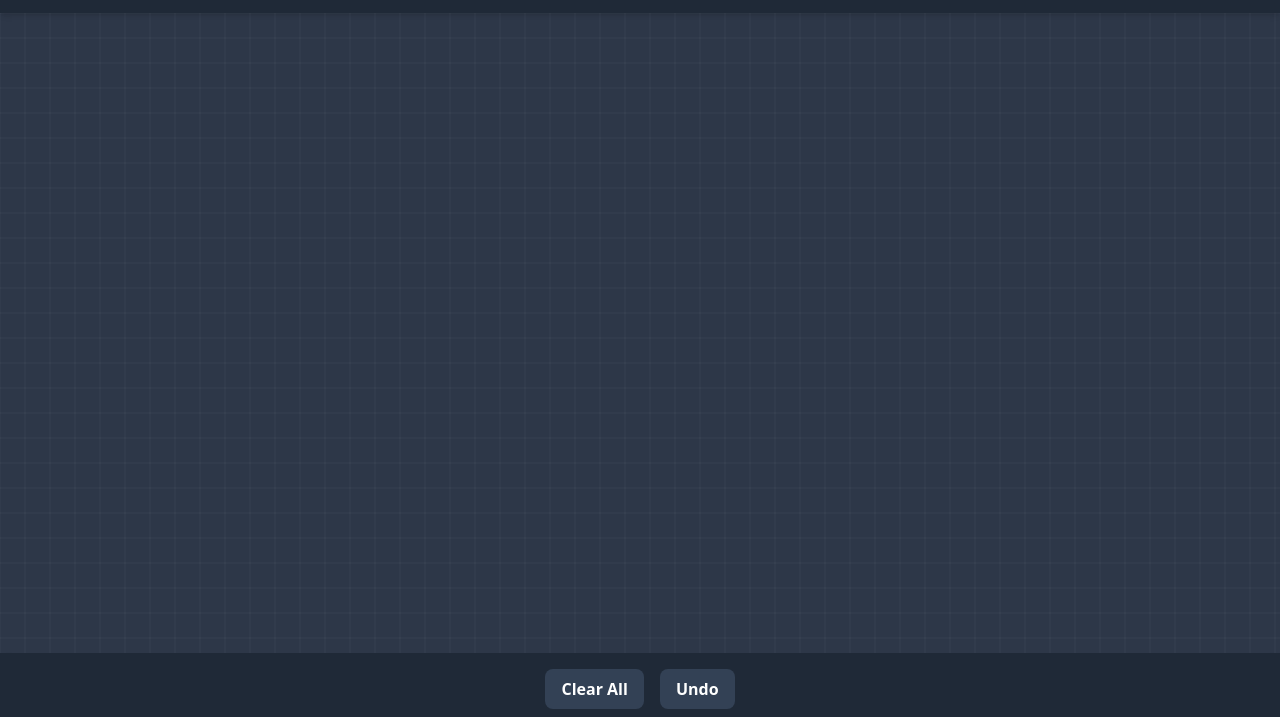
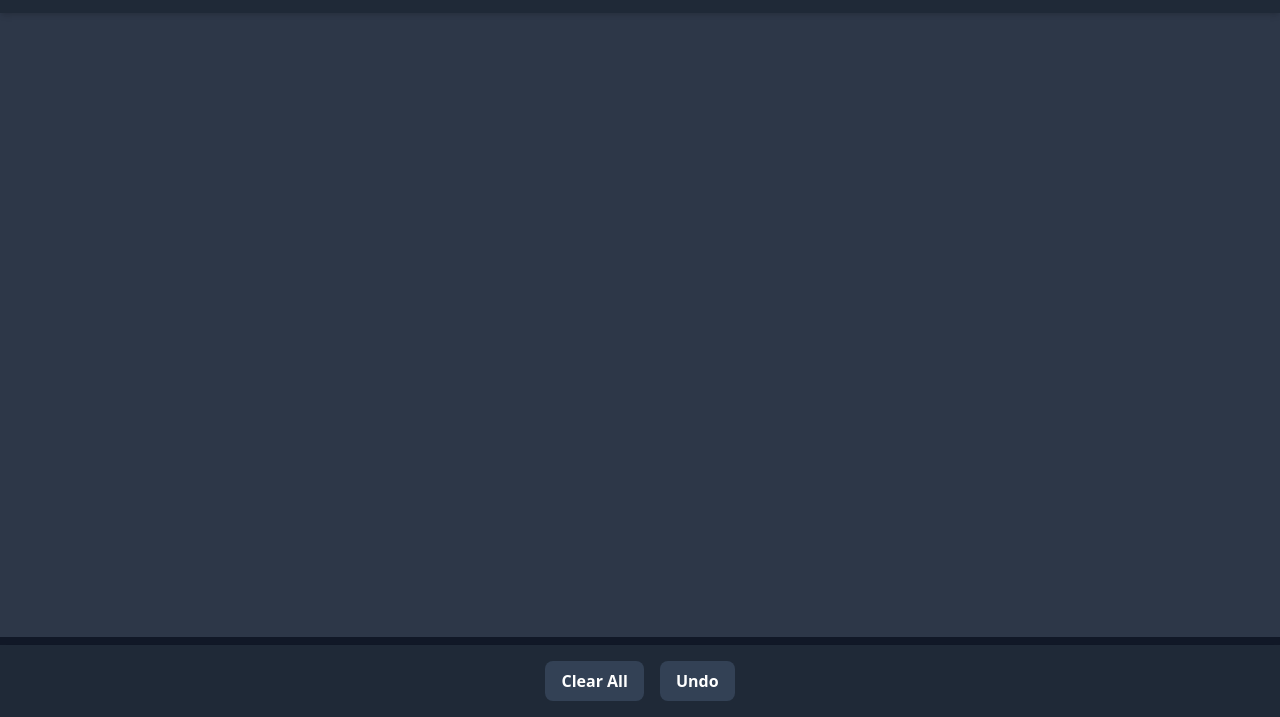
Before and after one commit to paaple1/pathconductor, a plain HTML site: page index.html in a window 1280 px wide. Shown: the part 83-800 px from the top of the page. Drawn offline with nearby package versions, Linux system fonts and the light colour scheme.

Commit message:
Update index.html

```diff
--- a/index.html
+++ b/index.html
@@ -6,7 +6,6 @@
     <title>Path Conductor</title>
     <script src="https://cdn.tailwindcss.com"></script>
     <style>
-        /* Make canvas follow parent element's size */
         html, body {
             height: 100%;
             margin: 0;
@@ -16,9 +15,12 @@
             height: 100vh;
             display: flex;
             flex-direction: column;
+            /* Add padding to the bottom to prevent the fixed footer from overlapping the canvas content */
+            padding-bottom: 80px;
+            box-sizing: border-box;
         }
         #canvas-container {
-            flex-grow: 1; /* Allow container to use all available space */
+            flex-grow: 1;
             position: relative;
         }
         canvas {
@@ -42,9 +44,10 @@
         <div id="canvas-container">
             <canvas id="drawingCanvas"></canvas>
         </div>
+    </div>
 
-        <!-- Control buttons -->
-        <footer class="p-4 bg-gray-800 shadow-md z-10 flex justify-center items-center gap-4">
+    <!-- Control buttons (Now fixed to the bottom) -->
+    <footer class="fixed bottom-0 w-full p-4 bg-gray-800 shadow-md z-20 flex justify-center items-center gap-4">
         <button id="clear-button" class="bg-slate-700 hover:bg-slate-800 text-white font-bold py-2 px-4 rounded-lg transition-colors duration-200">
             Clear All
         </button>
@@ -52,7 +55,6 @@
             Undo
         </button>
     </footer>
-    </div>
 
     <script>
         const canvas = document.getElementById('drawingCanvas');
@@ -61,44 +63,19 @@
         const clearButton = document.getElementById('clear-button');
         const undoButton = document.getElementById('undo-button');
 
-        const gridSize = 25;
-
         let points = [];
         let curves = [];
         let mousePos = { x: 0, y: 0 };
 
         function resizeCanvas() {
-            const rect = canvas.getBoundingClientRect();
-            canvas.width = rect.width;
-            canvas.height = rect.height;
+            const container = document.getElementById('canvas-container');
+            canvas.width = container.clientWidth;
+            canvas.height = container.clientHeight;
             draw();
         }
 
         window.addEventListener('resize', resizeCanvas);
         resizeCanvas();
-
-        function drawGrid() {
-            ctx.strokeStyle = 'rgba(255, 255, 255, 0.1)';
-            ctx.lineWidth = 0.5;
-            for (let x = 0; x <= canvas.width; x += gridSize) {
-                ctx.beginPath();
-                ctx.moveTo(x, 0);
-                ctx.lineTo(x, canvas.height);
-                ctx.stroke();
-            }
-            for (let y = 0; y <= canvas.height; y += gridSize) {
-                ctx.beginPath();
-                ctx.moveTo(0, y);
-                ctx.lineTo(canvas.width, y);
-                ctx.stroke();
-            }
-        }
-
-        function getSnappedCoords(x, y) {
-            const snappedX = Math.round(x / gridSize) * gridSize;
-            const snappedY = Math.round(y / gridSize) * gridSize;
-            return { x: snappedX, y: snappedY };
-        }
 
         function getProjectedPointOnLine(point, lineP1, lineP2) {
             const L2 = Math.pow(lineP2.x - lineP1.x, 2) + Math.pow(lineP2.y - lineP1.y, 2);
@@ -114,8 +91,6 @@
 
         function draw() {
             ctx.clearRect(0, 0, canvas.width, canvas.height);
-
-            drawGrid();
 
             ctx.strokeStyle = '#f7fafc';
             ctx.lineWidth = 6;
@@ -194,6 +169,7 @@
             const rect = canvas.getBoundingClientRect();
             let pointToPush = { x: e.clientX - rect.left, y: e.clientY - rect.top };
 
+            // When placing the control point (p1) of a subsequent curve, project it onto the guideline.
             if (points.length === 1 && curves.length > 0) {
                 const lastCurve = curves[curves.length - 1];
                 const p1_prev = lastCurve.p1;
@@ -207,28 +183,23 @@
                 }
             }
 
-            const snappedPoint = getSnappedCoords(pointToPush.x, pointToPush.y);
-
             const lastPoint = points.length > 0 ? points[points.length - 1] : (curves.length > 0 ? curves[curves.length-1].p2 : null);
-             if (lastPoint && lastPoint.x === snappedPoint.x && lastPoint.y === snappedPoint.y) {
+            if (lastPoint && lastPoint.x === pointToPush.x && lastPoint.y === pointToPush.y) {
                 return;
             }
 
-            points.push(snappedPoint);
+            points.push(pointToPush);
 
-            // --- 【MODIFIED】Connection integrity adjustment ---
             if (points.length === 3) {
                 const newCurve = { p0: points[0], p1: points[1], p2: points[2] };
 
-                // If there are existing curves, ensure the new curve's start point
-                // perfectly matches the last curve's end point.
                 if (curves.length > 0) {
                     const lastCurve = curves[curves.length - 1];
-                    newCurve.p0 = lastCurve.p2; // Explicitly enforce connection
+                    newCurve.p0 = lastCurve.p2;
                 }
 
                 curves.push(newCurve);
-                points = [newCurve.p2]; // Start the next curve from the new end point
+                points = [newCurve.p2];
             }
             updateStatus();
             draw();
@@ -238,6 +209,7 @@
             const rect = canvas.getBoundingClientRect();
             let currentPos = { x: e.clientX - rect.left, y: e.clientY - rect.top };
 
+            // When previewing the control point, project the cursor onto the guideline.
             if (points.length === 1 && curves.length > 0) {
                 const lastCurve = curves[curves.length - 1];
                 const p1_prev = lastCurve.p1;
@@ -251,7 +223,7 @@
                 }
             }
 
-            mousePos = getSnappedCoords(currentPos.x, currentPos.y);
+            mousePos = currentPos;
 
             if (points.length > 0) {
                 requestAnimationFrame(draw);
@@ -278,7 +250,6 @@
             draw();
         });
 
-        // --- 【MODIFIED】Update status messages to English ---
         function updateStatus() {
             switch (points.length) {
                 case 0:
@@ -292,7 +263,7 @@
                     }
                     break;
                 case 2:
-                    statusMessage.textContent = "Click to place the curve's end point.";
+                    statusMessage.textContent = "Click anywhere to place the curve's end point.";
                     break;
             }
         }
```
Lines whose indentation alone changed are shown as unchanged.
